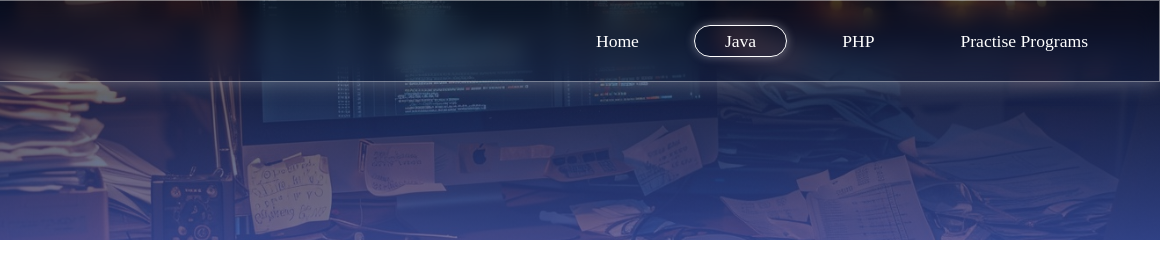
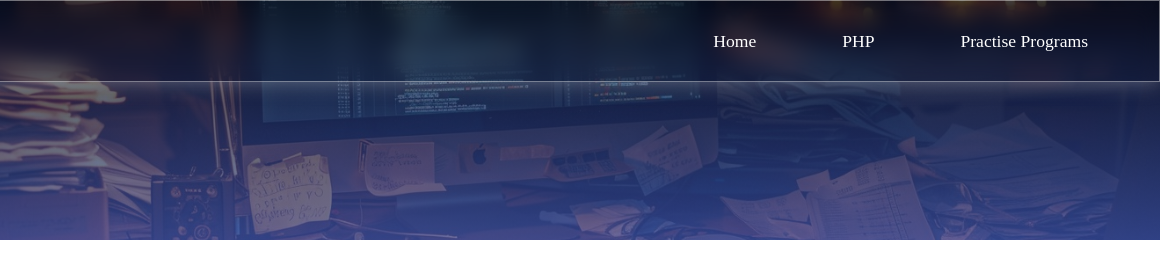
Before and after one commit to Code-Where/Java-Web, a plain HTML site: page learnjava.html in a window 1280 px wide. Shown: the full height of the page, 120-1280 px from the left. Drawn offline with Linux system fonts and the light colour scheme.

Commit message:
Update learnjava.html

```diff
--- a/learnjava.html
+++ b/learnjava.html
@@ -21,7 +21,7 @@
             </label>
             <ul id="navMenu">
                 <li><a href="index.html">Home</a></li>
-                <li><a href="#" class="active-page">Java</a></li>
+<!--                 <li><a href="#" class="active-page">Java</a></li> -->
                 <li><a href="learnphp.html?s=0">PHP</a></li>
                 <li><a href="programs.html">Practise Programs</a></li>
             </ul>
```
